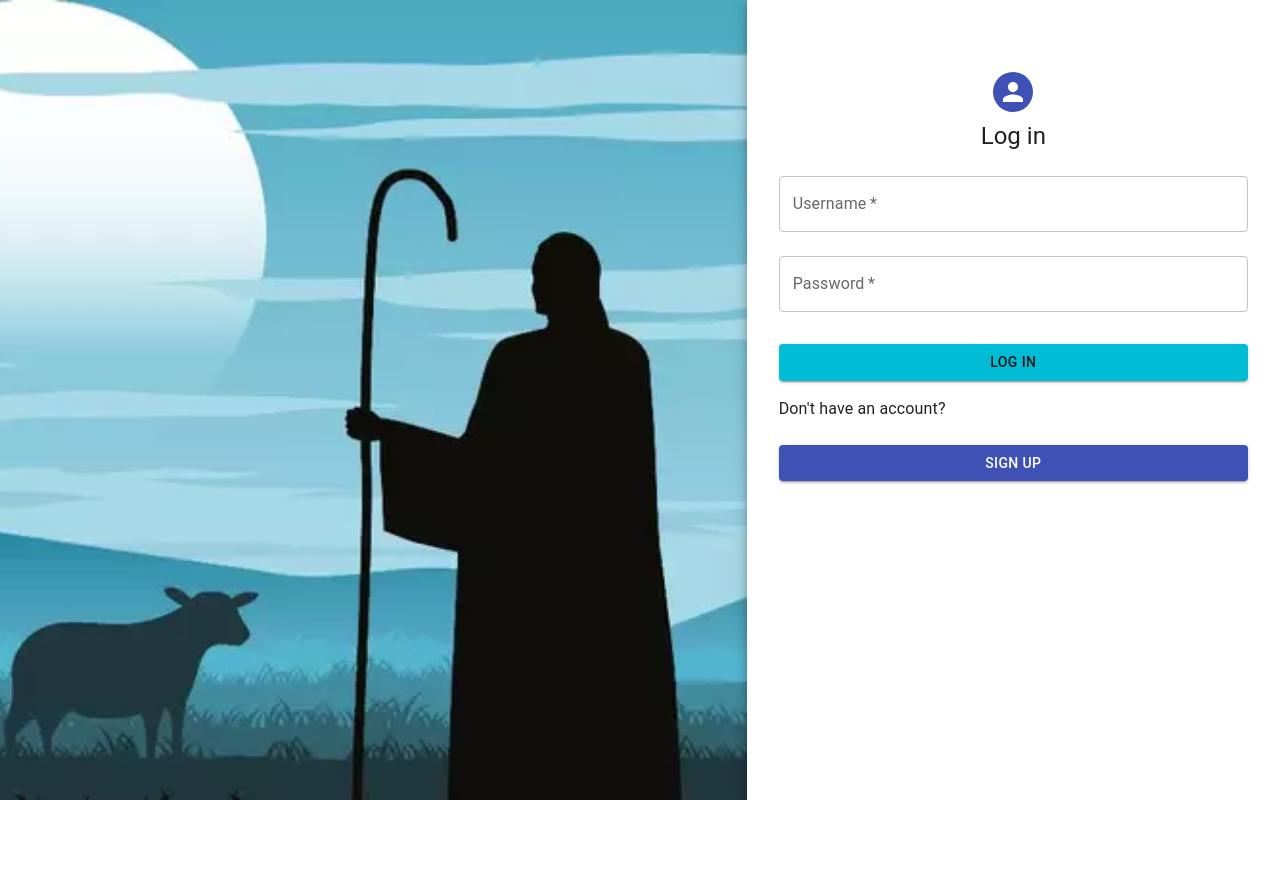
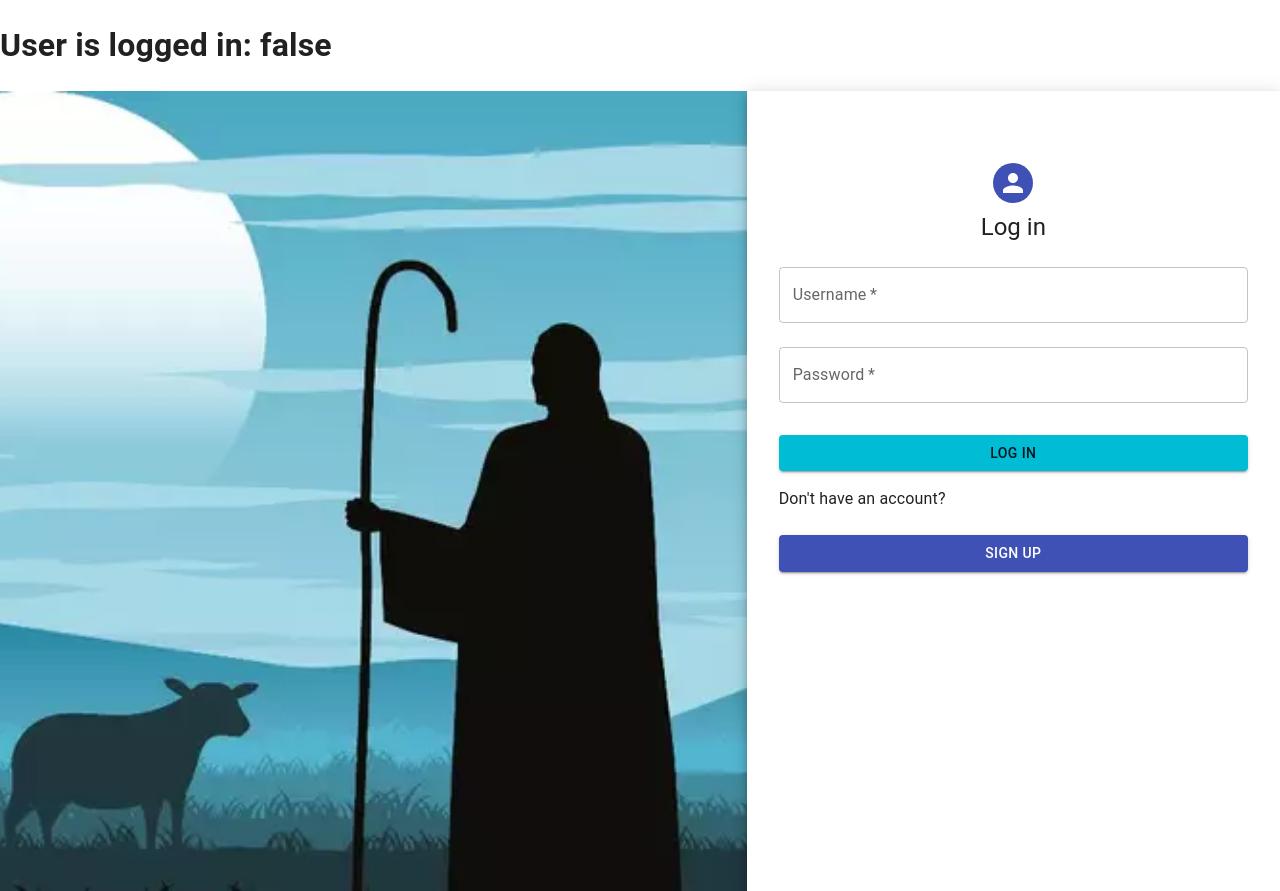
Before and after one commit to jonny-miller-57/Shepherd, a React (Create React App) app in the folder frontend/shepherd_1.1/: page / in a window 1280 px wide. Before the commit the page ends 800 px from the top, so only its background shows below. Built offline with nearby package versions, Linux system fonts and the light colour scheme; the HTML template or start-up script is replaced by a standard one.

Commit message:
Simple Changes to SignIn and SignUp
reordered variables and changed function name from SignInSide to SignIn

```diff
--- a/frontend/shepherd_1.1/src/App.tsx
+++ b/frontend/shepherd_1.1/src/App.tsx
@@ -1,33 +1,23 @@
-import React, { Component } from 'react';
+import React, { useState, createContext, useContext } from 'react';
 import { Box } from '@mui/material/'
+import LogIn from "./LogIn"
+import './App.css';
 import SignUp from "./SignUp";
-import SignIn from "./SignIn"
-import './App.css';
 
-interface AppState{
-    loggedIn: boolean
-}
+export const LoginContext = createContext({
+    loggedIn: false,
+    setLoggedIn: (loggedIn: boolean) => {}
+});
 
-class App extends Component<{}, AppState> {
-    constructor(props: {}) {
-        super(props);
-        this.state = {loggedIn: false};
-    }
-    render() {
-        if (!this.state.loggedIn) {
-            return (
-                <Box>
-                    <SignIn/>
-                </Box>
-            )
-        } else {
-            return (
-                <Box>
-                    <SignUp/>
-                </Box>
-            )
-        }
-    }
+function App() {
+    const [loggedIn, setLoggedIn] = useState<boolean>(false);
+    console.log(loggedIn);
+    return (
+        <div>
+            <h1>{"User is logged in: " + loggedIn}</h1>
+            <LogIn/>
+        </div>
+    );
 }
 
 export default App;
--- a/frontend/shepherd_1.1/src/SignIn.tsx
+++ b/frontend/shepherd_1.1/src/LogIn.tsx
@@ -13,6 +13,8 @@ import { cyan, indigo } from "@mui/material/colors";
 import { SubmitHandler, useForm, Controller } from "react-hook-form";
 import * as yup from "yup";
 import { yupResolver } from "@hookform/resolvers/yup";
+import { LoginContext } from "./App";
+import {useContext} from "react";
 
 const theme = createTheme({
     palette: {
@@ -41,7 +43,9 @@ const validationSchema = yup.object().shape({
         .max(20, "Password must be between 6-20 characters"),
 })
 
-export default function SignIn() {
+export default function LogIn() {
+    const { loggedIn, setLoggedIn } = useContext(LoginContext);
+
     const {
         handleSubmit,
         control,
@@ -54,7 +58,10 @@ export default function SignIn() {
         }
     });
 
-    const onSubmit: SubmitHandler<IFormInput> = data => console.log(data);
+    const onSubmit: SubmitHandler<IFormInput> = data => {
+        console.log(data);
+        console.log(loggedIn);
+    }
 
     return (
         <ThemeProvider theme={theme}>
@@ -130,6 +137,7 @@ export default function SignIn() {
                                     variant="contained"
                                     color={"primary"}
                                     sx={{ mt: 3, mb: 2 }}
+                                    onClick={() => setLoggedIn(!loggedIn)}
                                 >
                                     Log In
                                 </Button>
@@ -137,7 +145,7 @@ export default function SignIn() {
                                     Don't have an account?
                                 </Grid>
                                 <Button
-                                    type="submit"
+                                    type="button"
                                     fullWidth
                                     variant="contained"
                                     color={"secondary"}
```
Also changed, not shown: frontend/shepherd_1.1/src/LoginContext.tsx (added, +13 -0 lines).
